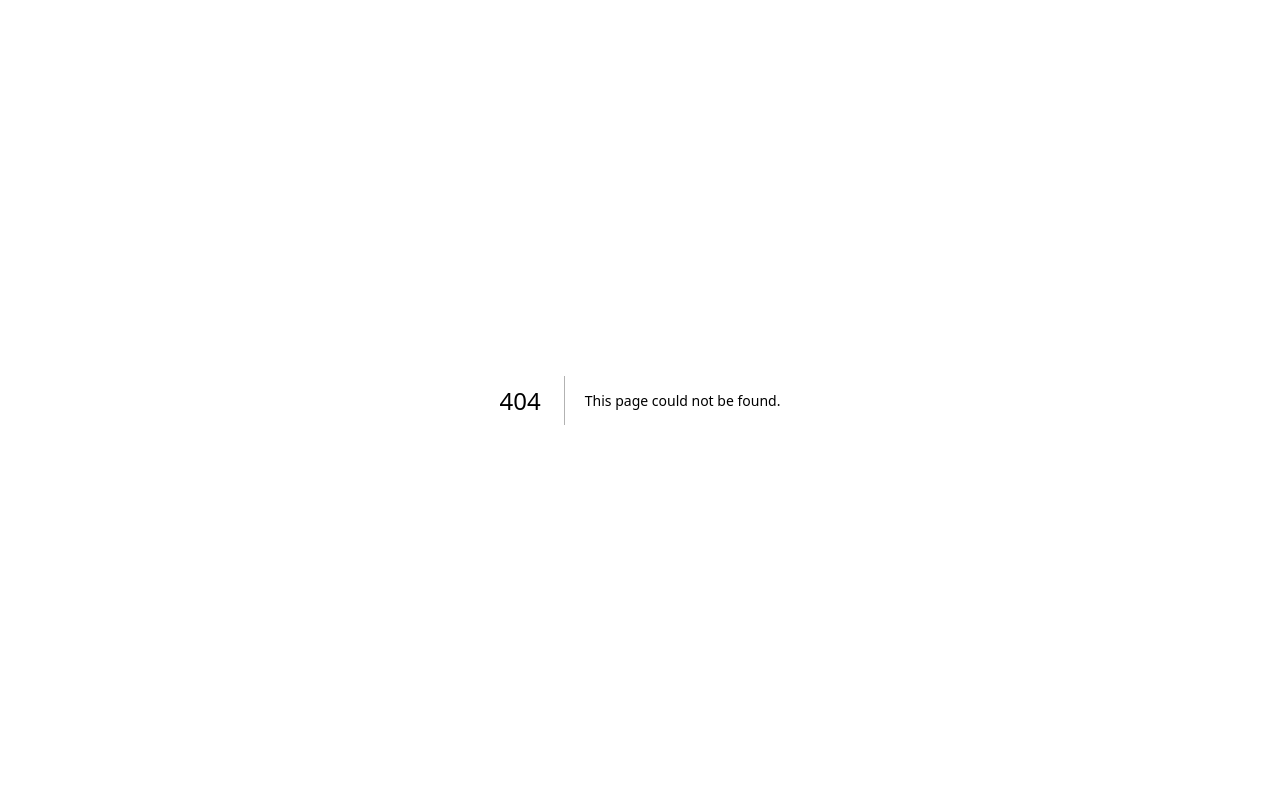
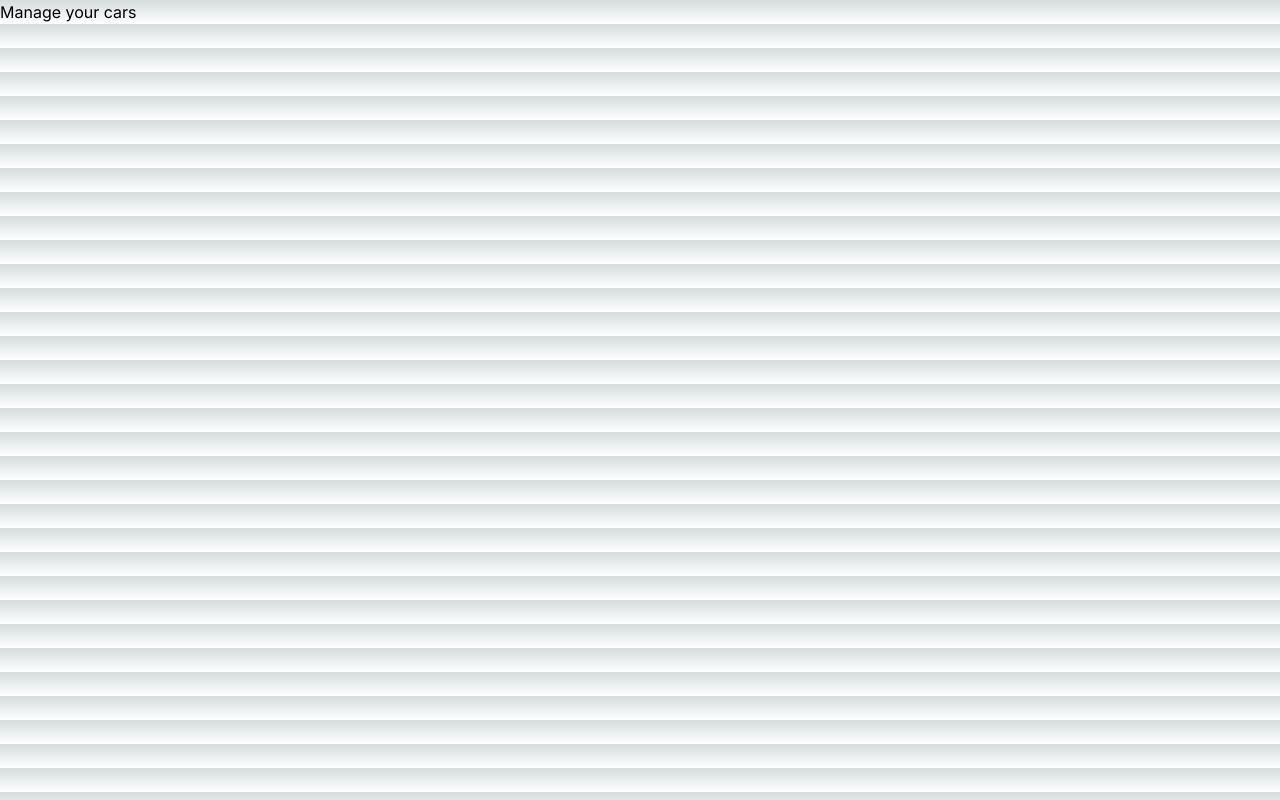
Before and after one commit to IdoWeitzman/car-marketplace, a Next.js app: page /manage-your-cars in a window 1280 px wide. Before the commit this address had no page. Built offline with nearby package versions, Linux system fonts and the light colour scheme.

Commit message:
install material-ui

```diff
--- a/package.json
+++ b/package.json
@@ -10,6 +10,11 @@
   },
   "dependencies": {
     "@clerk/nextjs": "^5.1.4",
+    "@emotion/react": "^11.11.4",
+    "@emotion/styled": "^11.11.5",
+    "@fontsource/roboto": "^5.0.13",
+    "@mui/icons-material": "^5.15.19",
+    "@mui/material": "^5.15.19",
     "next": "14.2.3",
     "react": "^18",
     "react-dom": "^18"
--- a/src/app/layout.tsx
+++ b/src/app/layout.tsx
@@ -8,6 +8,12 @@ import {
   UserButton
 } from '@clerk/nextjs'
 import "./globals.css";
+
+/* material-ui Roboto font */
+import '@fontsource/roboto/300.css';
+import '@fontsource/roboto/400.css';
+import '@fontsource/roboto/500.css';
+import '@fontsource/roboto/700.css';
 
 const inter = Inter({ subsets: ["latin"] });
 
--- /dev/null
+++ b/src/app/manage-your-cars/page.tsx
@@ -0,0 +1,11 @@
+import { ManageYourCarsProps } from "./types";
+
+const ManageYourCarsPage = (props: ManageYourCarsProps) => {
+    return (
+        <div>
+        <h1>Manage your cars</h1>
+        </div>
+    );
+}
+
+export default ManageYourCarsPage;
--- /dev/null
+++ b/src/app/manage-your-cars/types.ts
@@ -0,0 +1,3 @@
+export interface ManageYourCarsProps {
+
+}
--- a/src/app/sign-in/[[...sign-in]]/page.tsx
+++ b/src/app/sign-in/[[...sign-in]]/page.tsx
@@ -1,5 +1,7 @@
 import { SignIn } from "@clerk/nextjs";
 
-export default function Page() {
+const SignInPage = () => {
   return <SignIn />;
 }
+
+export default SignInPage;
--- a/src/app/sign-up/[[...sign-up]]/page.tsx
+++ b/src/app/sign-up/[[...sign-up]]/page.tsx
@@ -1,5 +1,7 @@
 import { SignUp } from "@clerk/nextjs";
 
-export default function Page() {
+ const SignUpPage = () => {
   return <SignUp />;
 }
+
+export default SignUpPage;
```
Also changed, not shown: 1 other file (tests, documents, lock files or other folders).
